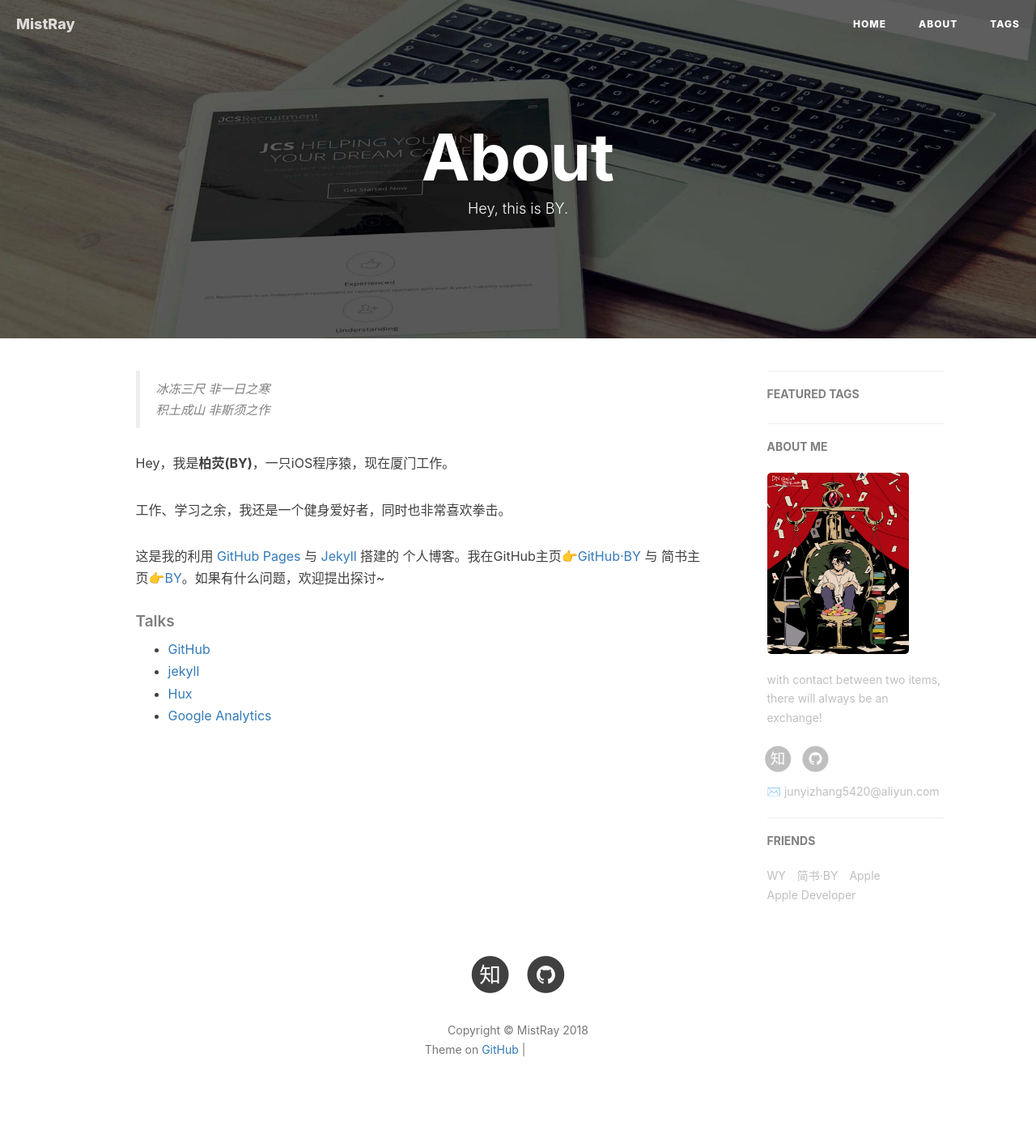
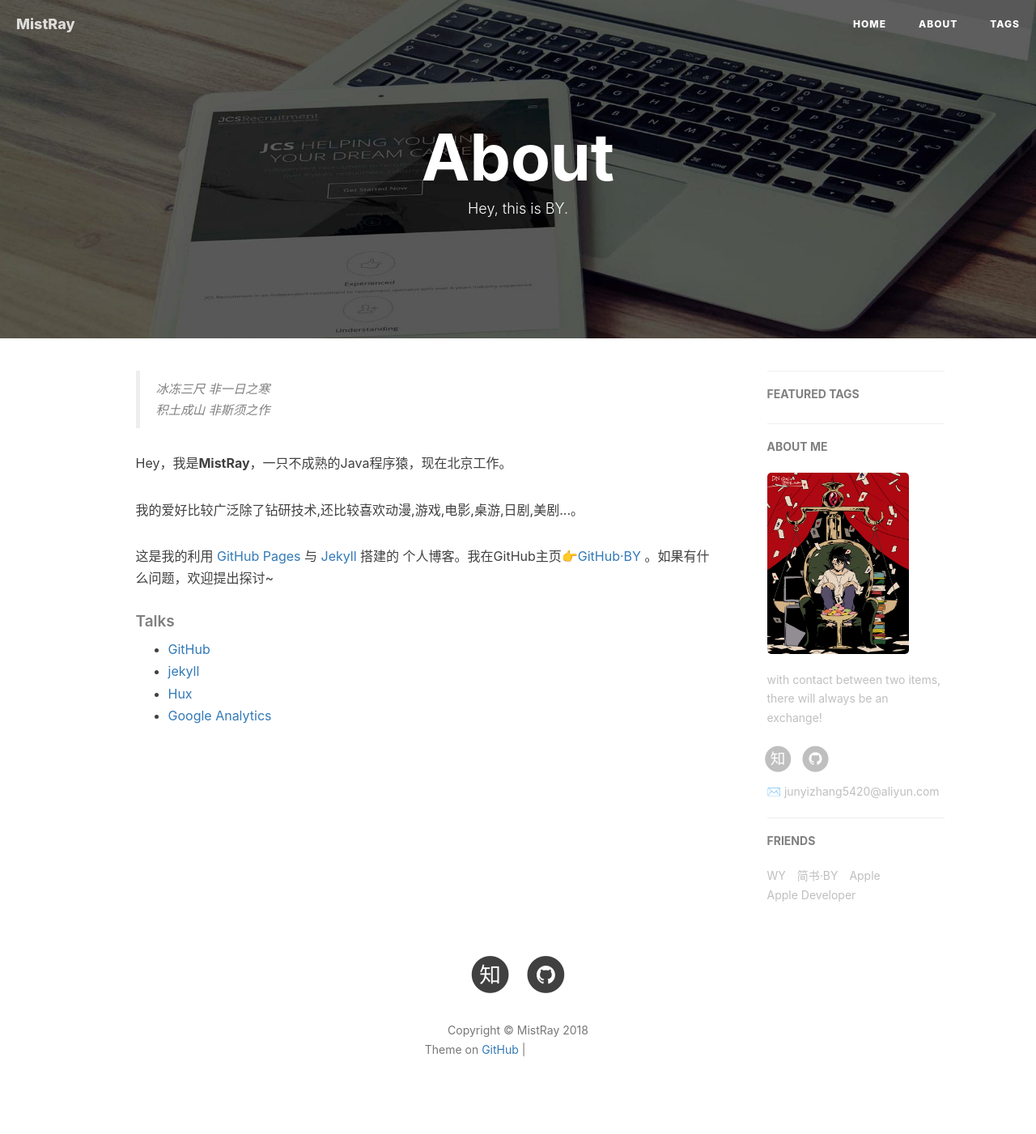
Before and after one commit to MistRay/mistray.github.io, a Jekyll site: the page built from about.html, in a window 1280 px wide. Shown: the whole page at 81% size. Built offline with Jekyll 4.4.1, drawn with Linux system fonts in a browser that asks for light colours; nearby versions of some CDN libraries; comment, search, counter and statistics services are not loaded; grey boxes are pictures that could not be loaded.

Commit message:
修改配置文件及about页面

```diff
--- a/_config.yml
+++ b/_config.yml
@@ -62,11 +62,11 @@
 # Gitalk
 gitalk:
   enable: true    #是否开启Gitalk评论
-  clientID: f2c84e7629bb1446c1a4                            #生成的clientID
-  clientSecret: ca6d6139d1e1b8c43f8b2e19492ddcac8b322d0d    #生成的clientSecret
-  repo: qiubaiying.github.io    #仓库名称
-  owner: qiubaiying    #github用户名
-  admin: qiubaiying
+  clientID: e971e29fcc8cb250bb6a                            #生成的clientID
+  clientSecret: 35ddcfc2a1af3a6ed11ce680e468509b7f0a939d    #生成的clientSecret
+  repo: mistray.github.io    #仓库名称
+  owner: mistray    #github用户名
+  admin: mistray
   distractionFreeMode: true #是否启用类似FB的阴影遮罩
 
 
--- a/about.html
+++ b/about.html
@@ -18,11 +18,11 @@
     <blockquote><p>冰冻三尺 非一日之寒<br>
     积土成山 非斯须之作</p></blockquote>
 
-    <p>Hey，我是<strong>柏荧(BY)</strong>，一只iOS程序猿，现在厦门工作。</p>
+    <p>Hey，我是<strong>MistRay</strong>，一只不成熟的Java程序猿，现在北京工作。</p>
 
-    <p>工作、学习之余，我还是一个健身爱好者，同时也非常喜欢拳击。</p>
+    <p>我的爱好比较广泛除了钻研技术,还比较喜欢动漫,游戏,电影,桌游,日剧,美剧...。</p>
 
-    <p>这是我的利用 <a href="https://pages.github.com/">GitHub Pages</a> 与 <a href="http://jekyll.com.cn/">Jekyll</a> 搭建的 个人博客。我在GitHub主页<a href="https://github.com/qiubaiying">👉GitHub·BY</a> 与 简书主页<a href="https://http://www.jianshu.com/u/e71990ada2fd">👉BY</a>。如果有什么问题，欢迎提出探讨~</p>
+    <p>这是我的利用 <a href="https://pages.github.com/">GitHub Pages</a> 与 <a href="http://jekyll.com.cn/">Jekyll</a> 搭建的 个人博客。我在GitHub主页<a href="https://github.com/mistray">👉GitHub·BY</a> 。如果有什么问题，欢迎提出探讨~</p>
 
     <p></p>
 
```
